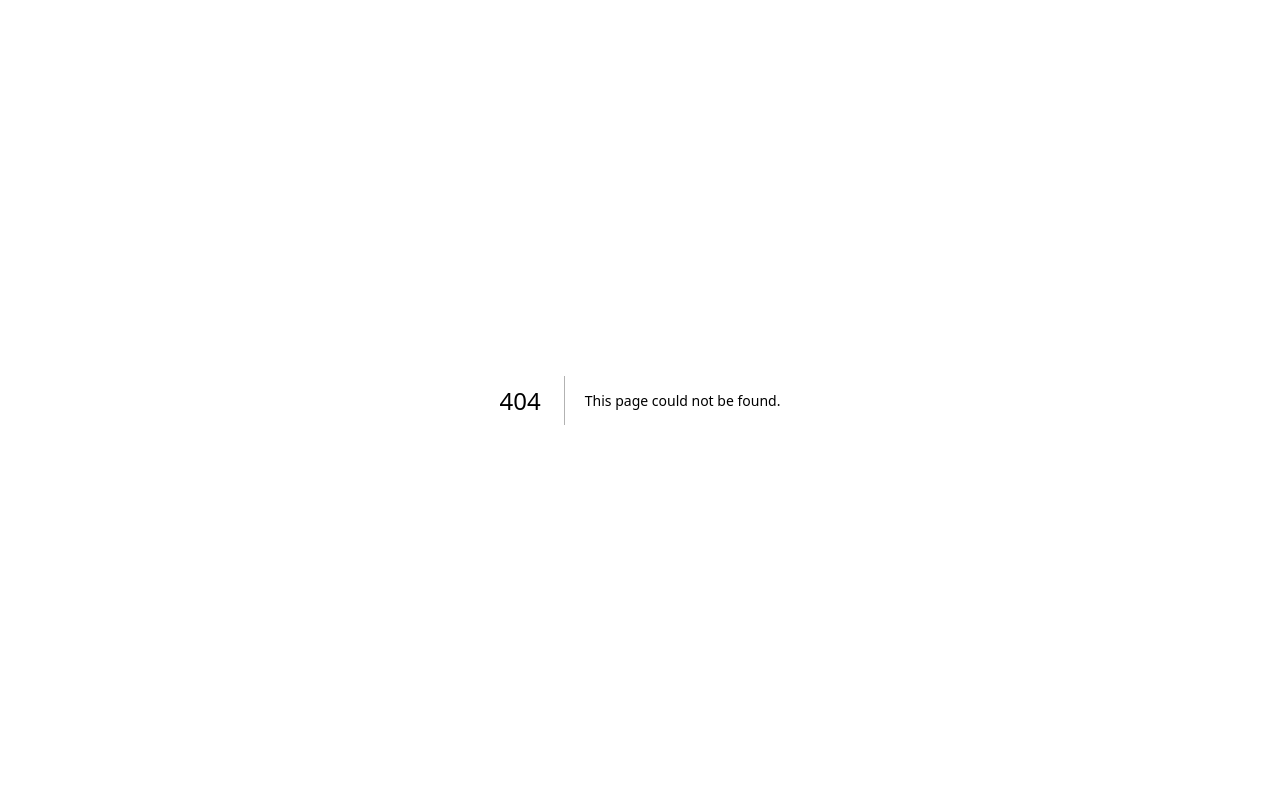
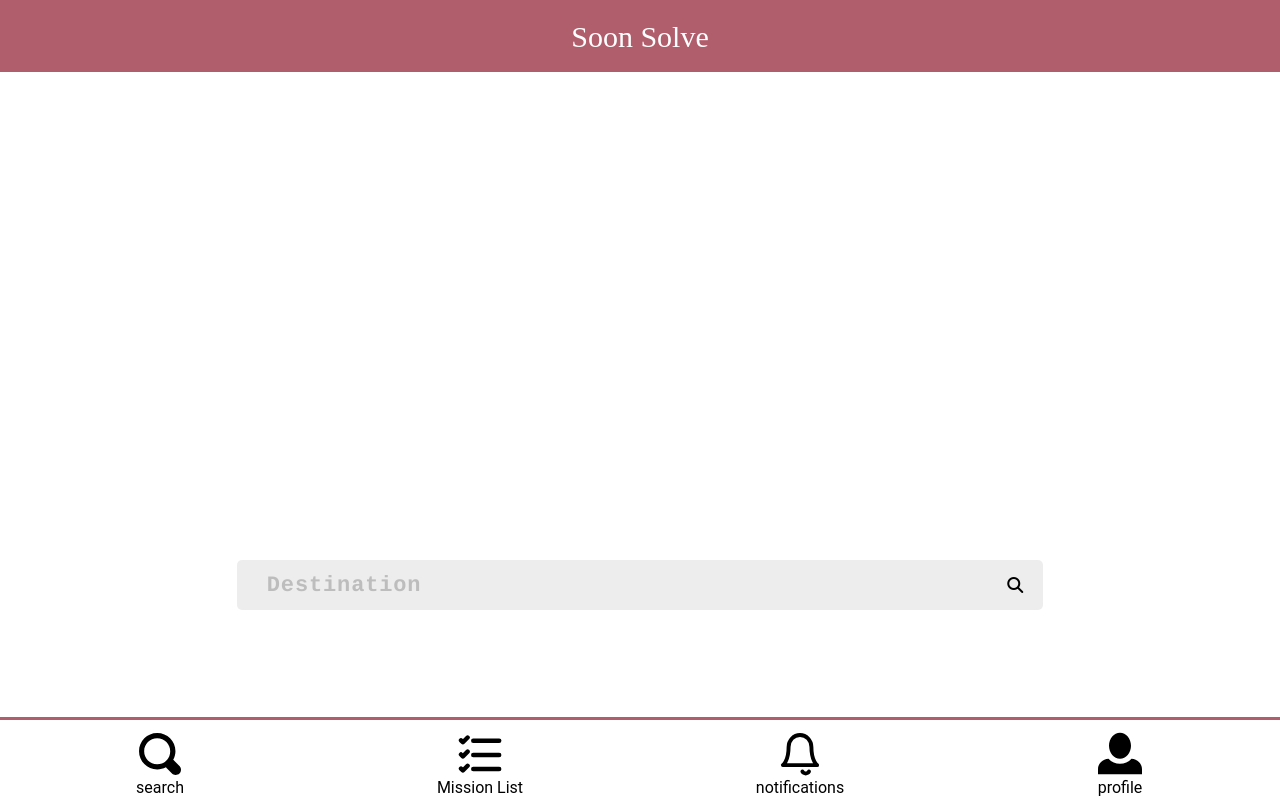
Before and after one commit to ZaiKuku/Soon-Solve, a Next.js app in the folder frontend/: page /searchPage in a window 1280 px wide. Before the commit this address had no page. Built offline with nearby package versions, Linux system fonts and the light colour scheme; a web font is replaced by a local one.

Commit message:
searchPage

```diff
--- /dev/null
+++ b/frontend/src/pages/searchPage/index.jsx
@@ -0,0 +1,77 @@
+// "use client";
+// import { SWRConfig } from "swr";
+// import { useRouter } from "next/router";
+import NavBar from "@/components/NavBar";
+import styles from "../../styles/searchPage.module.scss";
+import Header from "@/components/Header";
+import SearchBar from "@/components/searchBar";
+import { useState } from "react";
+import { useSelector } from "react-redux";
+
+const locations = {
+  NTU: [
+    "管一",
+    "管二",
+    "舟山基隆路口",
+    "活大",
+    "二活",
+    "新體",
+    "舊體",
+    "博雅",
+    "總圖",
+  ],
+  NCCU: ["大仁樓", "大智樓", "大勇樓"],
+};
+
+function SearchPage() {
+  const [keyword, setKeyword] = useState("");
+  const [filteredLocations, setFilteredLocations] = useState([]);
+  const searchLocations = useSelector(
+    (state) => state.selectedLocations.selectedLocations
+  );
+  const [showSearchResult, setShowSearchResult] = useState(false);
+  const handleChange = (e) => {
+    const keyword = e.target.value.toLowerCase();
+    setKeyword(keyword);
+    if (keyword === "") {
+      setShowSearchResult(false);
+      setFilteredLocations([]);
+      return;
+    }
+    setShowSearchResult(true);
+    const allLocations = Object.values(locations).flat();
+    const matches = allLocations.filter((location) =>
+      location.toLowerCase().includes(keyword)
+    );
+    setFilteredLocations(matches);
+  };
+  return (
+    <div className={styles.page}>
+      <Header />
+      <div className={styles.container}>
+        <div className={styles.searchBar}>
+          <input
+            type="text"
+            placeholder="Destination"
+            onChange={handleChange}
+          />
+          <i className="fa fa-search "></i>
+        </div>
+        {showSearchResult && (
+          <div className={styles.searchResultBox}>
+            <ul>
+              {filteredLocations.map((location) => (
+                <li key={location} className={styles.searchResults}>
+                  {location}
+                </li>
+              ))}
+            </ul>
+          </div>
+        )}
+      </div>
+      <NavBar />
+    </div>
+  );
+}
+
+export default SearchPage;
--- /dev/null
+++ b/frontend/src/styles/searchPage.module.scss
@@ -0,0 +1,54 @@
+.page {
+  width: 100%;
+  display: flex;
+  flex-direction: column;
+  gap: 0.5rem;
+  align-items: center;
+  padding-top: 35rem;
+  .container {
+    width: 90%;
+    display: flex;
+    align-items: center;
+    flex-direction: column;
+    gap: 10px;
+    .searchBar {
+      width: 70%;
+      height: 50px;
+      background: #ededed;
+      border-radius: 5px;
+      display: flex;
+      align-items: center;
+      padding: 10px 20px;
+      border-radius: 5px;
+      input {
+        padding: 10px;
+        width: 100%;
+        height: 100%;
+        background-color: transparent;
+        font-family: "Noto Sans TC", Courier, monospace;
+        font-style: normal;
+        font-weight: 700;
+        font-size: 22px;
+        line-height: 15px;
+        display: flex;
+        letter-spacing: 0.852639px;
+        color: #a3a3a3;
+      }
+    }
+    .searchResultBox {
+      background-color: #ededed;
+      border-radius: 5px;
+      width: 60%;
+      padding: 0px 10px 5px 10px;
+      .searchResults {
+        font-family: "Noto Sans TC", Courier, monospace;
+        font-size: 18px;
+        border-bottom: solid #a3a3a3;
+        padding: 5px 5px 0px 5px;
+        &:last-child {
+          border-bottom: none;
+        }
+      }
+    }
+  }
+}
```
